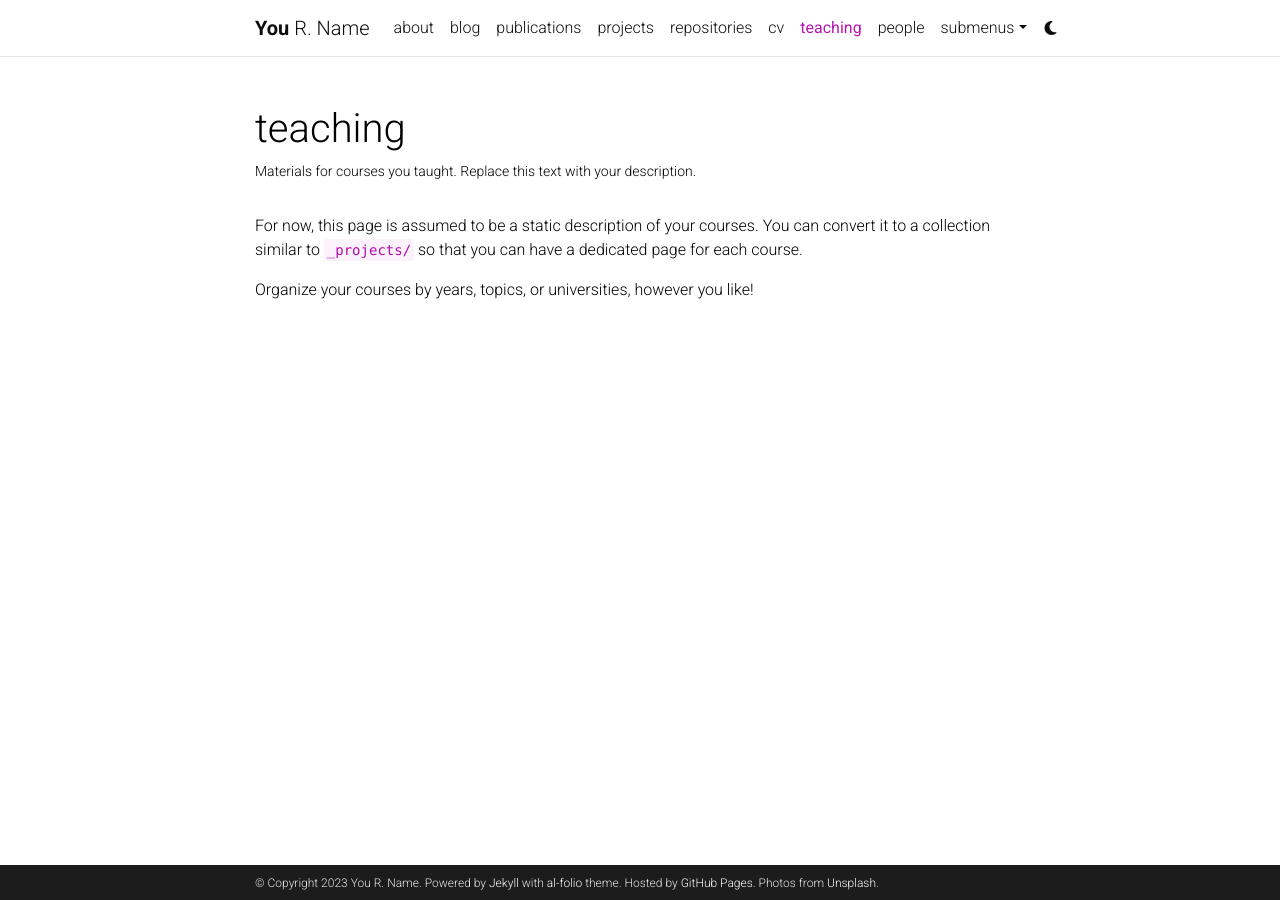
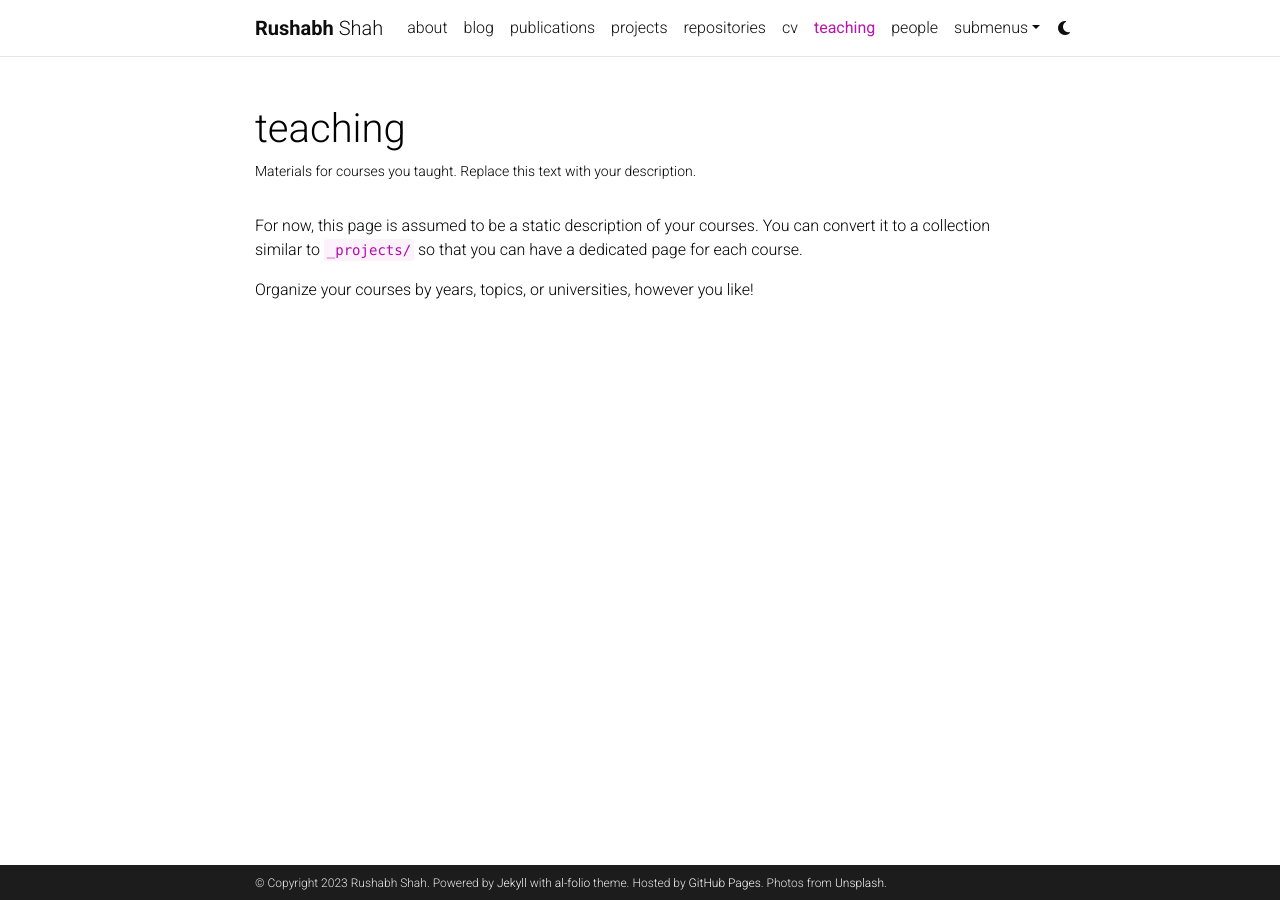
Before and after one commit to rrushabh/rrushabh.github.io, a Jekyll site: the page built from _pages/teaching.md, in a window 1280 px wide. Built offline with Jekyll 4.4.1, drawn with Linux system fonts in a browser that asks for light colours; comment, search, counter and statistics services are not loaded; a style sheet for code colours, icons or effects is not loaded.

Commit message:
Update _config.yml

```diff
--- a/_config.yml
+++ b/_config.yml
@@ -3,9 +3,9 @@
 # -----------------------------------------------------------------------------
 
 title: blank # the website title (if blank, full name will be used instead)
-first_name: You
-middle_name: R.
-last_name: Name
+first_name: Rushabh
+middle_name:
+last_name: Shah
 email: you@example.com
 description: > # the ">" symbol means to ignore newlines until "footer_text:"
   A simple, whitespace theme for academics. Based on [*folio](https://github.com/bogoli/-folio) design.
@@ -18,7 +18,7 @@
 lang: en # the language of your site (for example: en, fr, cn, ru, etc.)
 icon: ⚛️  # the emoji used as the favicon (alternatively, provide image name in /assets/img/)
 
-url: https://alshedivat.github.io # the base hostname & protocol for your site
+url: https://rrushabh.github.io # the base hostname & protocol for your site
 baseurl: /al-folio # the subpath of your site, e.g. /blog/. Leave blank for root
 last_updated: false # set to true if you want to display last updated in the footer
 impressum_path:  # set to path to include impressum link in the footer, use the same path as permalink in a page, helps to conform with EU GDPR
```
